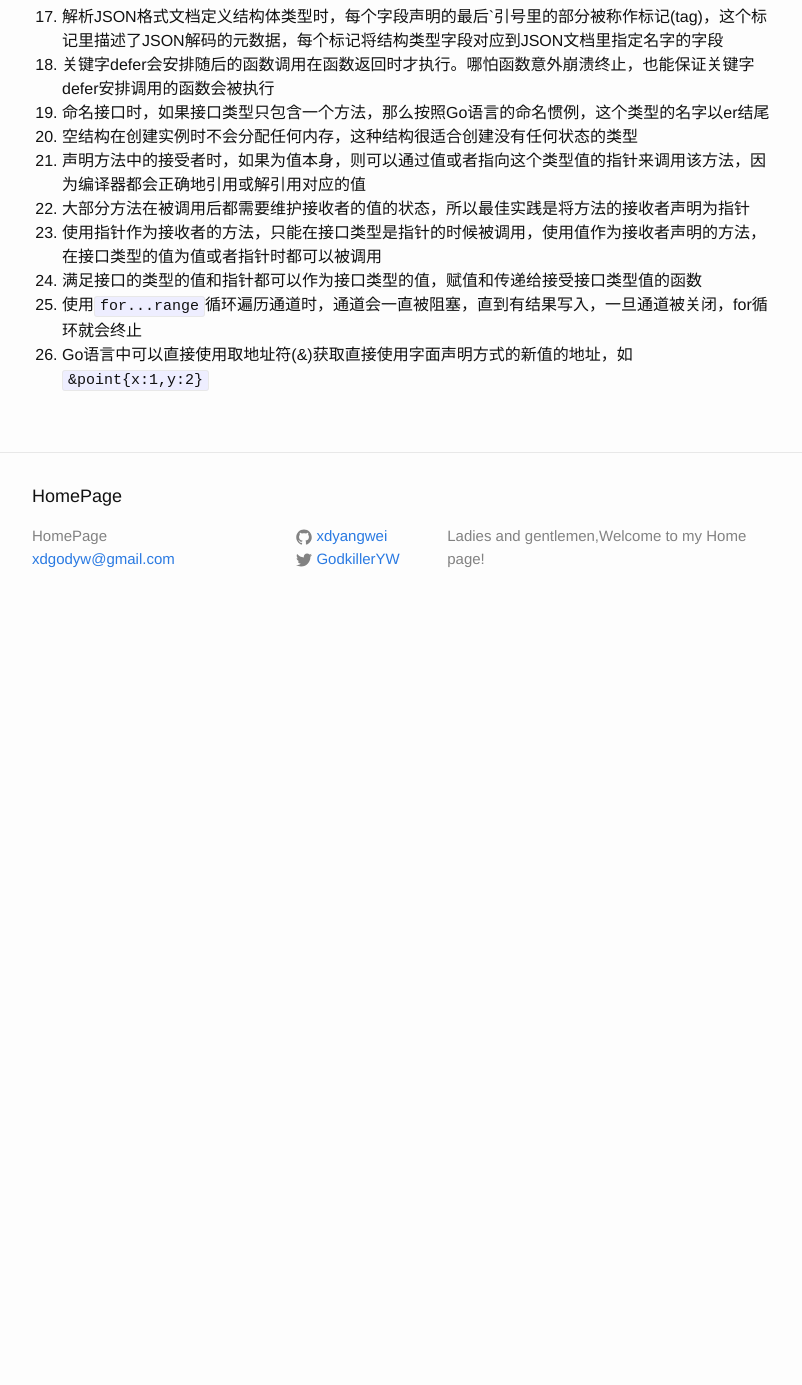
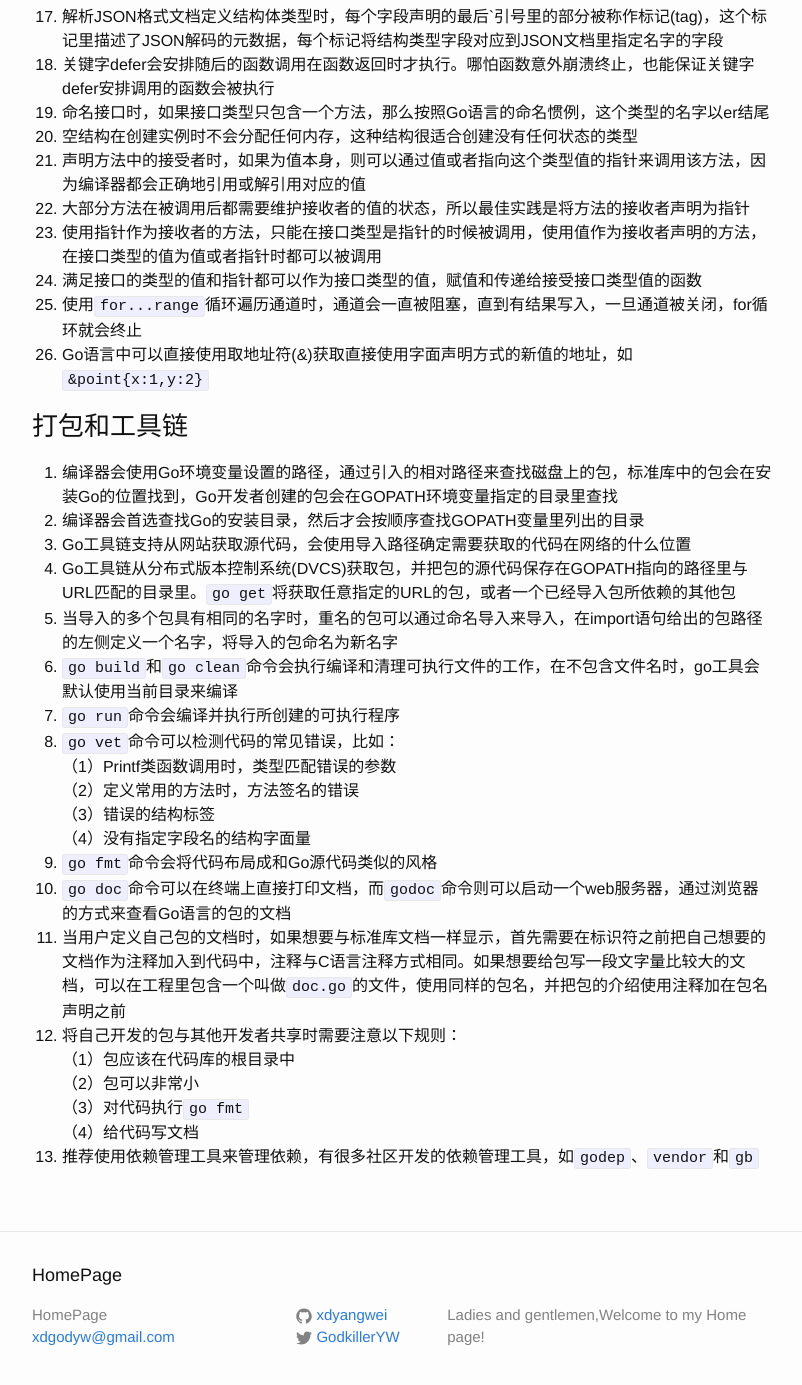
Before and after one commit to xdyangwei/xdyangwei.github.io, a Jekyll site: the page built from _posts/2020-4-21-Golang注意事项.md, in a window 1280 px wide and 1400 px high, scrolled down 1446 px. Shown: the top 1385 px of the window, without its empty margins (238-1040 px from the left). Built offline with Jekyll 4.4.1, drawn with Linux system fonts in a browser that asks for light colours; our own code applies the rules of GitHub Pages for plain Markdown files; before the commit the page ends 2076 px from its top, so only the background shows below that.

Commit message:
add the tips of packing and building

```diff
--- a/_posts/2020-4-21-Golang注意事项.md
+++ b/_posts/2020-4-21-Golang注意事项.md
@@ -36,3 +36,26 @@
 24. 满足接口的类型的值和指针都可以作为接口类型的值，赋值和传递给接受接口类型值的函数
 25. 使用`for...range`循环遍历通道时，通道会一直被阻塞，直到有结果写入，一旦通道被关闭，for循环就会终止
 26. Go语言中可以直接使用取地址符(&)获取直接使用字面声明方式的新值的地址，如`&point{x:1,y:2}`
+
+### 打包和工具链
+1. 编译器会使用Go环境变量设置的路径，通过引入的相对路径来查找磁盘上的包，标准库中的包会在安装Go的位置找到，Go开发者创建的包会在GOPATH环境变量指定的目录里查找
+2. 编译器会首选查找Go的安装目录，然后才会按顺序查找GOPATH变量里列出的目录
+3. Go工具链支持从网站获取源代码，会使用导入路径确定需要获取的代码在网络的什么位置
+4. Go工具链从分布式版本控制系统(DVCS)获取包，并把包的源代码保存在GOPATH指向的路径里与URL匹配的目录里。`go get`将获取任意指定的URL的包，或者一个已经导入包所依赖的其他包
+5. 当导入的多个包具有相同的名字时，重名的包可以通过命名导入来导入，在import语句给出的包路径的左侧定义一个名字，将导入的包命名为新名字
+6. `go build`和`go clean`命令会执行编译和清理可执行文件的工作，在不包含文件名时，go工具会默认使用当前目录来编译
+7. `go run`命令会编译并执行所创建的可执行程序
+8. `go vet`命令可以检测代码的常见错误，比如：
+（1）Printf类函数调用时，类型匹配错误的参数
+（2）定义常用的方法时，方法签名的错误
+（3）错误的结构标签
+（4）没有指定字段名的结构字面量
+9. `go fmt`命令会将代码布局成和Go源代码类似的风格
+10. `go doc`命令可以在终端上直接打印文档，而`godoc`命令则可以启动一个web服务器，通过浏览器的方式来查看Go语言的包的文档
+11. 当用户定义自己包的文档时，如果想要与标准库文档一样显示，首先需要在标识符之前把自己想要的文档作为注释加入到代码中，注释与C语言注释方式相同。如果想要给包写一段文字量比较大的文档，可以在工程里包含一个叫做`doc.go`的文件，使用同样的包名，并把包的介绍使用注释加在包名声明之前
+12. 将自己开发的包与其他开发者共享时需要注意以下规则：
+（1）包应该在代码库的根目录中
+（2）包可以非常小
+（3）对代码执行`go fmt`
+（4）给代码写文档
+13. 推荐使用依赖管理工具来管理依赖，有很多社区开发的依赖管理工具，如`godep`、`vendor`和`gb`
```
